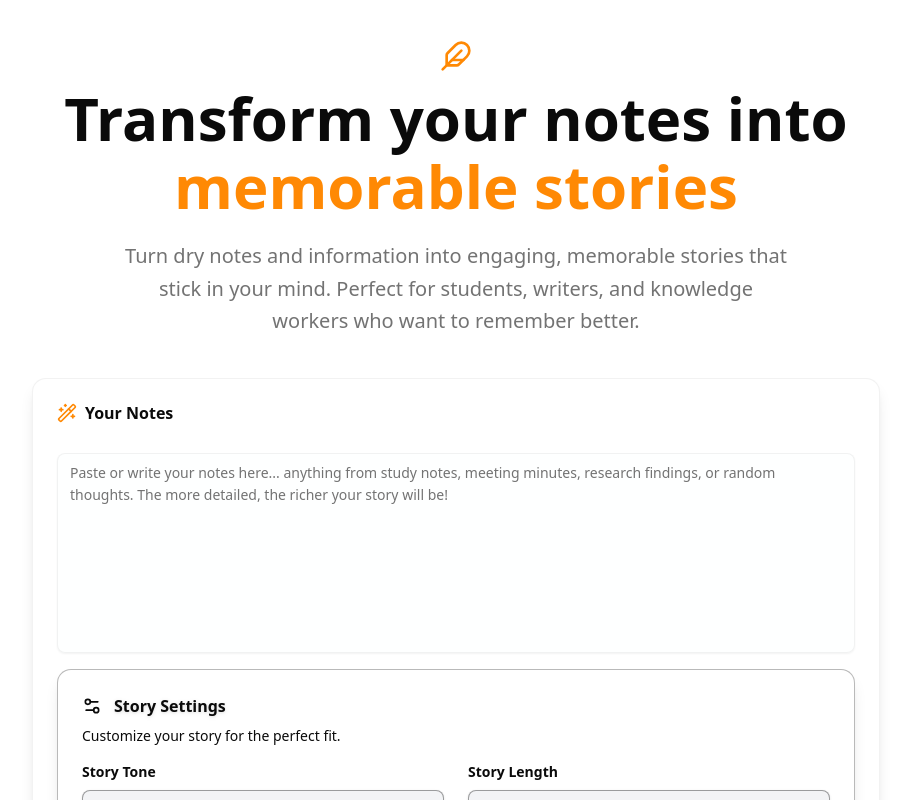
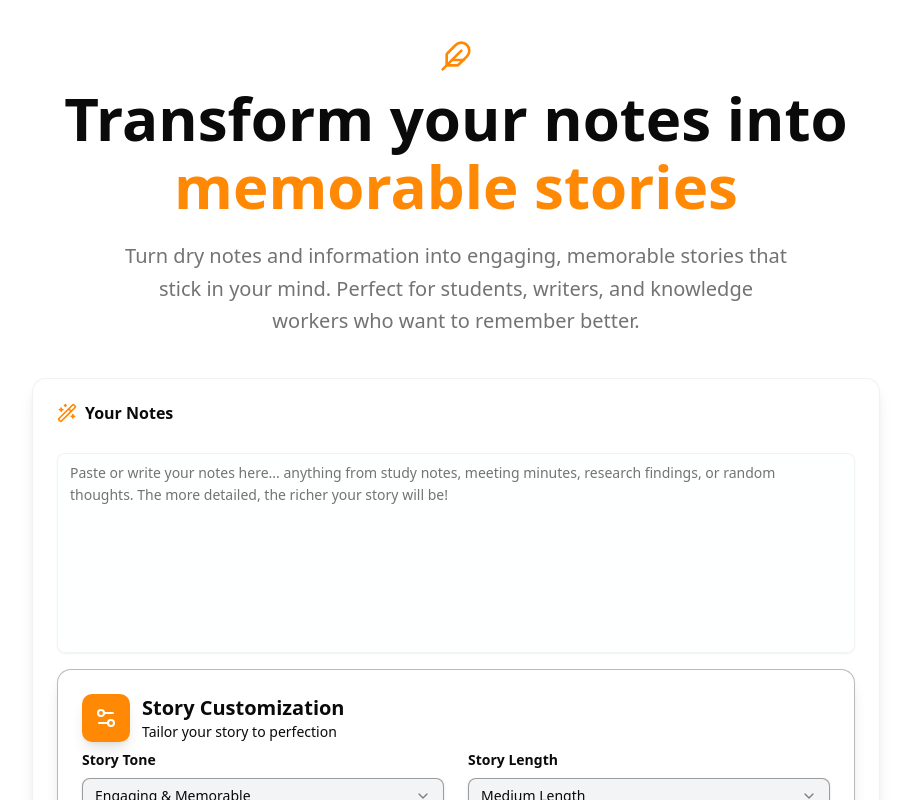
Before and after one commit to bhaskrr/loreverse, a Next.js app: page / in a window 1280 px wide. Shown: the top 800 px of the page, without its empty margins (184-1095 px from the left). Built offline with nearby package versions, Linux system fonts and the light colour scheme.

Commit message:
improved styling for customization section header

```diff
--- a/src/components/StoryGenerator.tsx
+++ b/src/components/StoryGenerator.tsx
@@ -158,12 +158,14 @@ export function StoryGenerator() {
           <div className="relative bg-white/80 border border-primary/30 shadow-lg rounded-xl p-6 mt-2 mb-4 transition-all">
             {/* <div className="absolute -left-3 top-6 h-10 w-1 bg-gradient-to-b from-orange-400 to-primary rounded-full" /> */}
             <div className="flex items-center gap-3 mb-2">
-              <Settings2 className="h-5 w-5" />
-              <span className="font-bold drop-shadow">Story Settings</span>
-            </div>
-            <p className="text-sm text-foreground mb-4">
-              Customize your story for the perfect fit.
-            </p>
+              <div className="bg-orange-400 p-3 rounded-lg shadow-lg">
+                <Settings2 className="h-6 w-6 text-white" />
+              </div>
+              <div>
+                <h3 className="text-xl font-bold">Story Customization</h3>
+                <p className="text-sm font-normal">Tailor your story to perfection</p>
+              </div>
+              </div>
             <div className="grid grid-cols-1 sm:grid-cols-2 gap-6">
               <div className="space-y-2">
                 <Label htmlFor="tone-select" className="text-sm font-semibold text-foreground">
```
